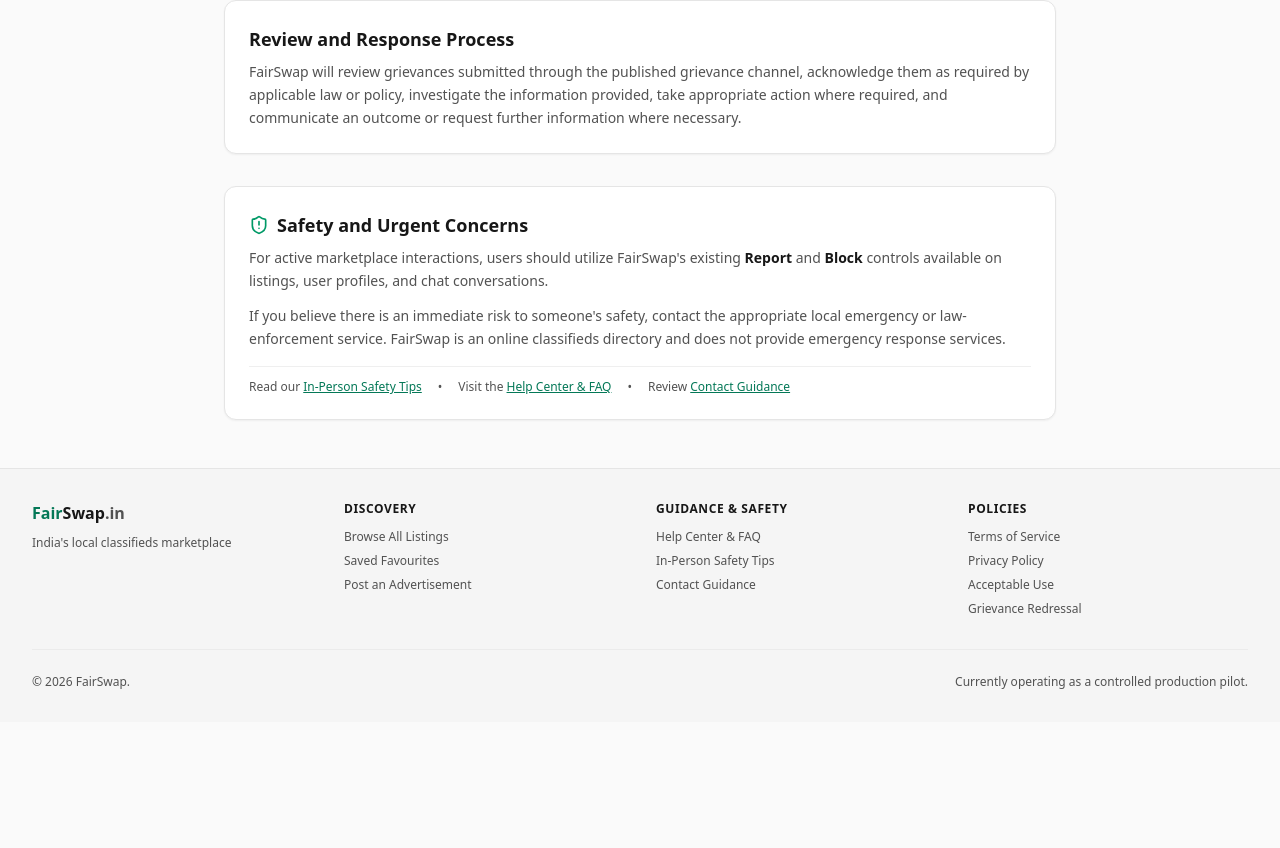
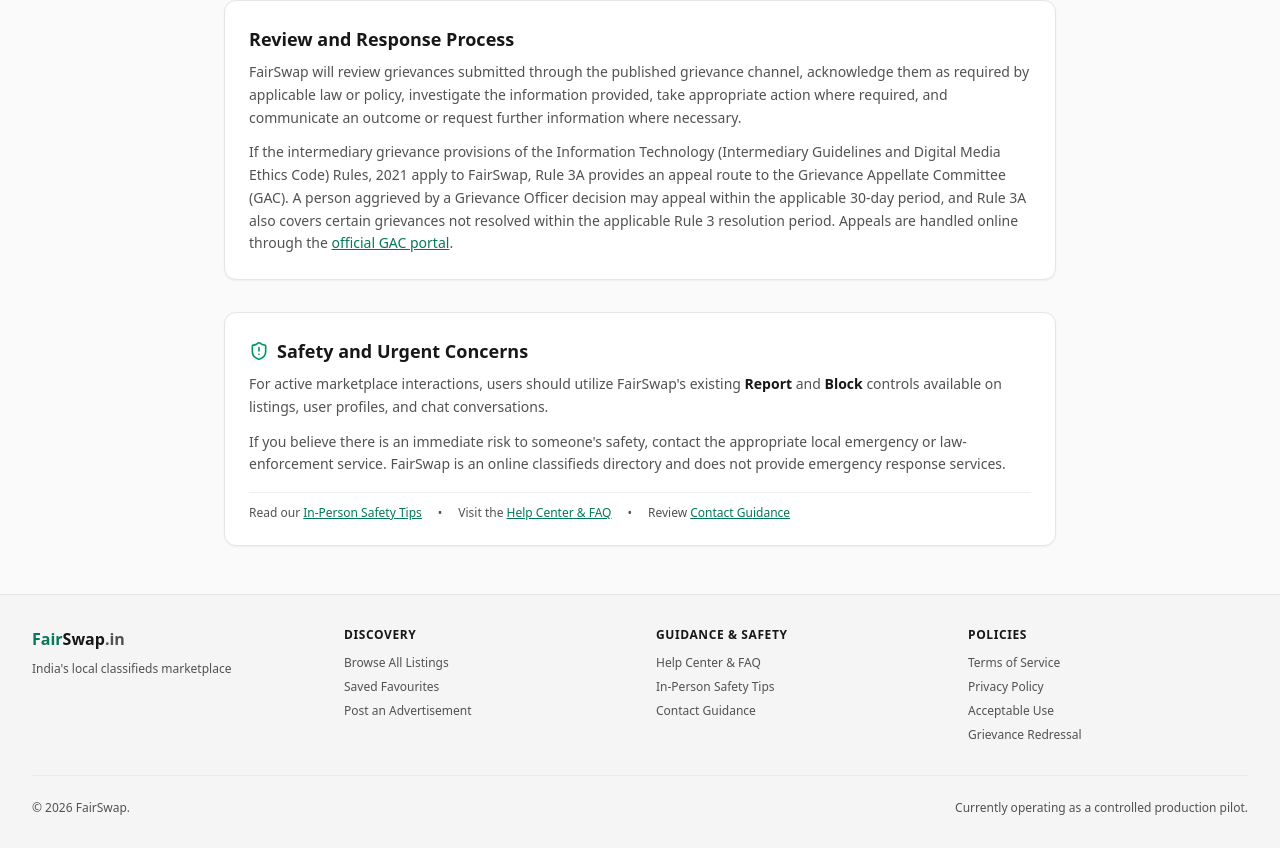
Before and after one commit to vivek2310sharma/FairSwap-Web, a Next.js app: page /grievance in a window 1280 px wide. Shown: the part 1568-2416 px from the top of the page. Before the commit the page ends 2290 px from the top, so only its background shows below. Built offline with nearby package versions, Linux system fonts and the light colour scheme; no server answers.

Commit message:
feat(compliance): add conditional GAC appeal guidance

```diff
--- a/src/app/grievance/page.tsx
+++ b/src/app/grievance/page.tsx
@@ -191,6 +191,23 @@ export default function GrievancePage() {
               appropriate action where required, and communicate an outcome or request further information
               where necessary.
             </p>
+            <p className="mt-3 text-sm text-muted leading-relaxed">
+              If the intermediary grievance provisions of the Information Technology
+              (Intermediary Guidelines and Digital Media Ethics Code) Rules, 2021 apply to FairSwap,
+              Rule 3A provides an appeal route to the Grievance Appellate Committee (GAC).
+              A person aggrieved by a Grievance Officer decision may appeal within the applicable
+              30-day period, and Rule 3A also covers certain grievances not resolved within the
+              applicable Rule 3 resolution period. Appeals are handled online through the{" "}
+              <a
+                href="https://gac.gov.in"
+                target="_blank"
+                rel="noreferrer"
+                className="font-medium text-brand-link underline hover:text-brand-hover"
+              >
+                official GAC portal
+              </a>
+              .
+            </p>
           </section>
 
           {/* Safety & Urgent Concerns */}
```
